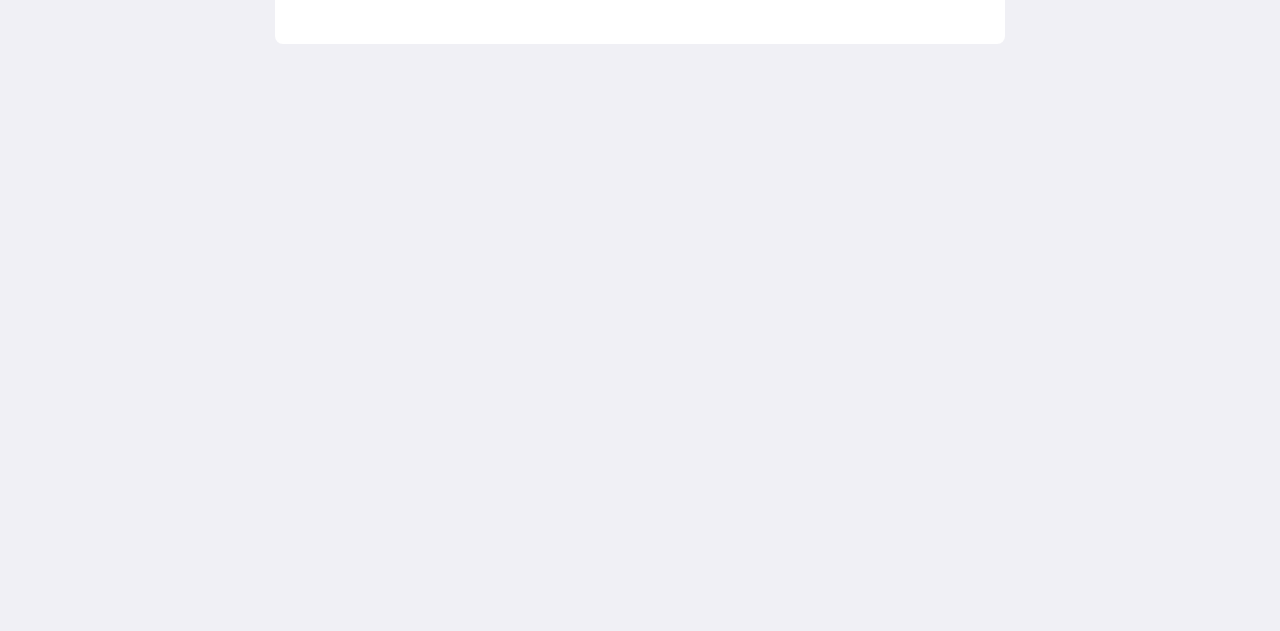
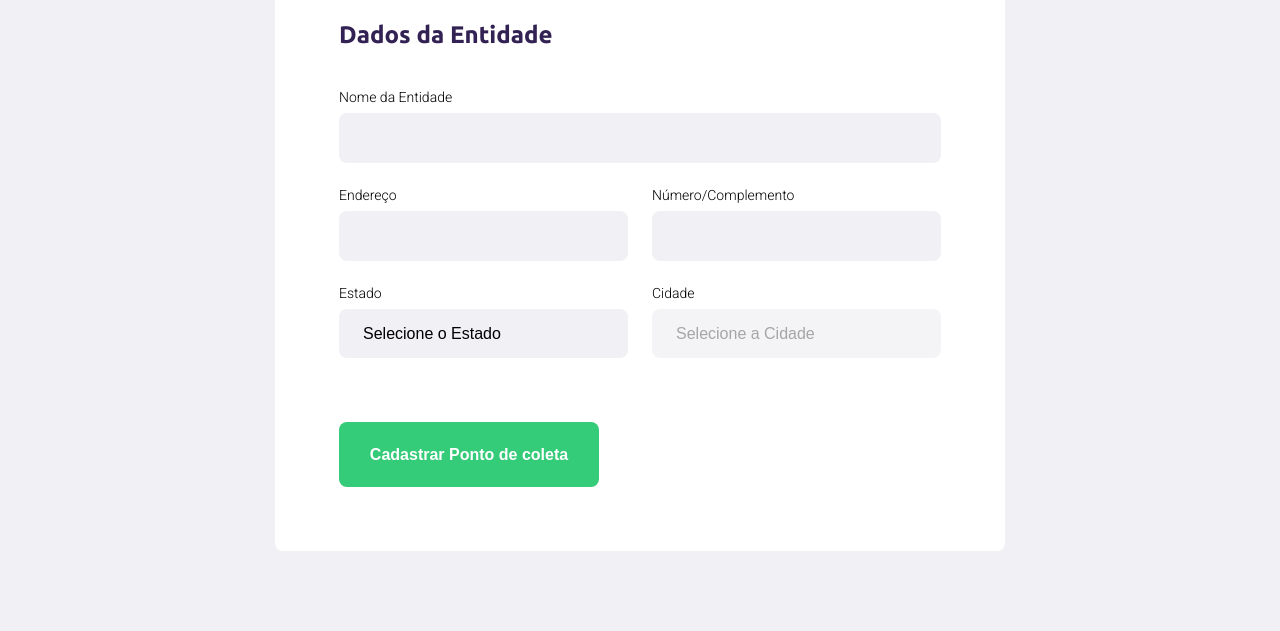
Before and after one commit to IgorLoredo/next-level-week, a plain HTML site: page create-point.html in a window 1280 px wide. Shown: the part 293-924 px from the top of the page. Before the commit the page ends 800 px from the top, so only its background shows below. Drawn offline with Linux system fonts and the light colour scheme; no server answers.

Commit message:
segundo dia feito

```diff
--- a/create-point.html
+++ b/create-point.html
@@ -25,8 +25,50 @@
         <form action="">
             <h1>Cadratro do ponto de coleta</h1>
 
+            <fieldset>
+                <legend>
+                    <h2>Dados da Entidade</h2>
+                 </legend>
+
+                <div class="field">
+                    <label for="name">Nome da Entidade</label>
+                        <input type="text" name = "name">
+                </div>
+
+                <div class="field-group">
+                        <div class="field">
+                            <label for="address">Endereço</label>
+                            <input type="text"name = "address">
+                        </div>
+                        <div class="field">
+                            <label for="address">Número/Complemento</label>
+                            <input type="text"name = "address2">
+                        </div>
+                </div>
+
+                <div class="field-group">
+                    <div class="field">
+                        <label for="state">Estado</label>
+                        <select name="uf">
+                            <option value="">Selecione o Estado</option>
+                        </select>
+                        <input type="hidden" name="state">
+                        </div>
+
+                    <div class="field">
+                        <label for="city">Cidade</label>
+                        <select name="city" disabled>
+                            <option value="">Selecione a Cidade</option>
+                        </select>
+
+                    </div>
+                </div>
+
+            </fieldset>
+            <button type="submit">Cadastrar Ponto de coleta</button>
         </form>
     </div>
 
+    <script src="/scripts/create-point.js"></script>
 </body>
 </html>
--- /dev/null
+++ b/scripts/create-point.js
@@ -0,0 +1,48 @@
+
+function populateUFs(){
+
+    const ufSelect = document.querySelector("select[name=uf]")
+    fetch("https://servicodados.ibge.gov.br/api/v1/localidades/estados")
+    .then(res => res.json() )
+    .then( states => {
+
+        for(const state of states ){
+             ufSelect.innerHTML += ` <option value ="${state.id}">${state.nome}</option>`
+        }
+    } )
+}
+
+
+
+populateUFs()
+
+//
+function getCities(event){
+    const citySelect = document.querySelector("select[name=city]")
+    const stateInput = document.querySelector("input[name=state]")
+    const ufValue = event.target.value
+
+    const index = event.target.selectedIndex;
+
+    stateInput.value = event.target.options[index].text
+
+    const url = `https://servicodados.ibge.gov.br/api/v1/localidades/estados/${ufValue}/municipios`
+
+
+    fetch(url)
+    .then(res => res.json() )
+    .then( cities => {
+
+        for(const city of cities ){
+            citySelect.innerHTML += ` <option value ="${city.id}">${city.nome}</option>`
+        }
+    } )
+
+    citySelect.disabled = false;
+
+}
+
+
+document
+    .querySelector("select[name =uf]")
+    .addEventListener("change", getCities)
--- a/styles/create-point.css
+++ b/styles/create-point.css
@@ -44,3 +44,89 @@ form{
     box-sizing: border-box;
 
 }
+
+form h1 {
+    font-size: 36px;
+
+}
+
+form fieldset{
+    margin-top: 36px;
+
+    border: 0;
+}
+
+
+form legend{
+    margin-bottom: 40px;
+}
+
+
+form legend h2 {
+    font-size: 24px;
+}
+
+
+form .field {
+    flex: 1;
+    display: flex;
+    flex-direction: column;
+
+    margin-bottom: 24px;
+
+}
+
+
+form .field-group {
+    display: flex ;
+}
+
+form select,
+form input{
+    background-color: #f0f0f5;
+
+    border: 0;
+    padding: 16px 24px;
+    font-size: 16px;
+
+    border-radius: 8px;
+    outline: none;
+}
+
+/* tirar toda parte dos navedores */
+form select{
+    -webkit-appearance:nome ;
+    -moz-appearance: none;
+    appearance: none;
+}
+
+form label{
+    font-size: 14px;
+    margin-bottom: 8px;
+}
+
+form .field-group .field + .field{
+    margin-left: 24px;
+}
+
+form button{
+    width: 260px;
+    height: 65px;
+    background-color: var(--primary-color);
+    border-radius: 8px;
+
+    color: white;
+    font-weight: bold;
+    font-size: 16px;
+
+    border: 0;
+
+    margin-top: 40px;
+    transition:background-color 400ms;
+}
+
+
+form button:hover{
+    background-color: #2fb86e;
+
+}
```
